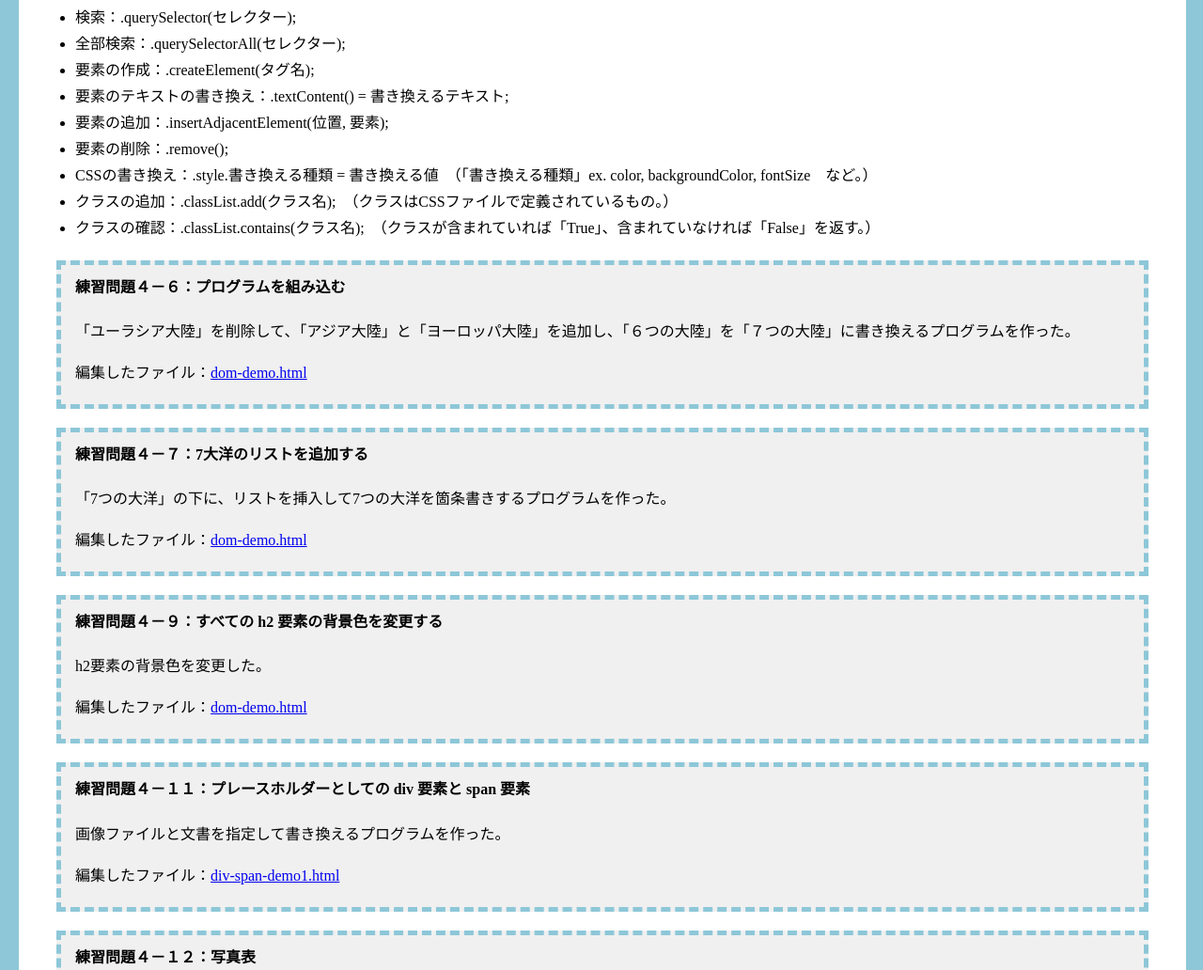
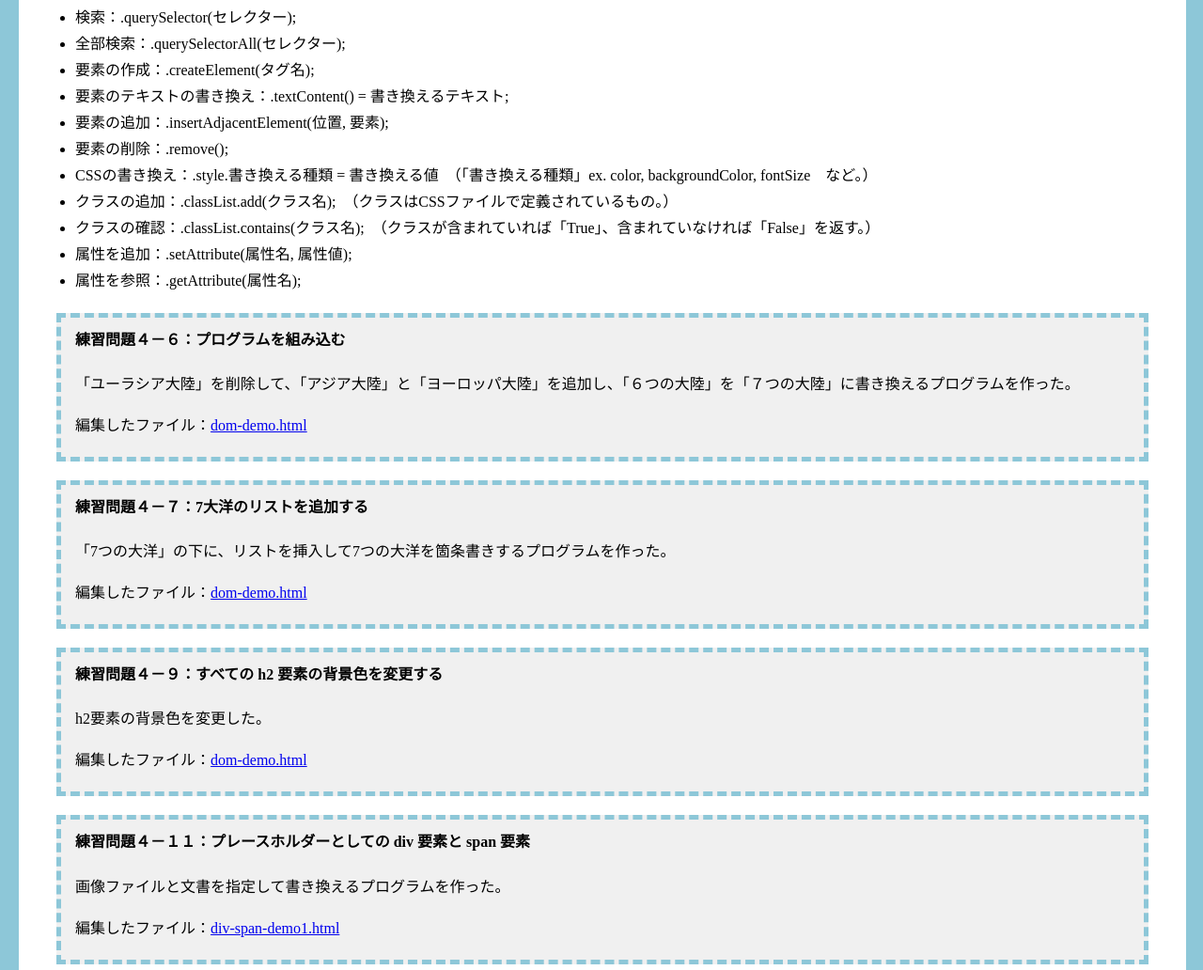
Before and after one commit to G184402021/medialabo, a plain HTML site: page index.html in a window 1280 px wide. Shown: the part 4940-5972 px from the top of the page at 94% size. Drawn offline with Linux system fonts and the light colour scheme.

Commit message:
第4回講義の説明を追加

```diff
--- a/index.html
+++ b/index.html
@@ -199,6 +199,8 @@
       <li>CSSの書き換え：.style.書き換える種類 = 書き換える値　（「書き換える種類」ex. color, backgroundColor, fontSize　など。）</li>
       <li>クラスの追加：.classList.add(クラス名);　（クラスはCSSファイルで定義されているもの。）</li>
       <li>クラスの確認：.classList.contains(クラス名);　（クラスが含まれていれば「True」、含まれていなければ「False」を返す。）</li>
+      <li>属性を追加：.setAttribute(属性名, 属性値);</li>
+      <li>属性を参照：.getAttribute(属性名);</li>
     </ul>
 
     <div class="kadai">
```
